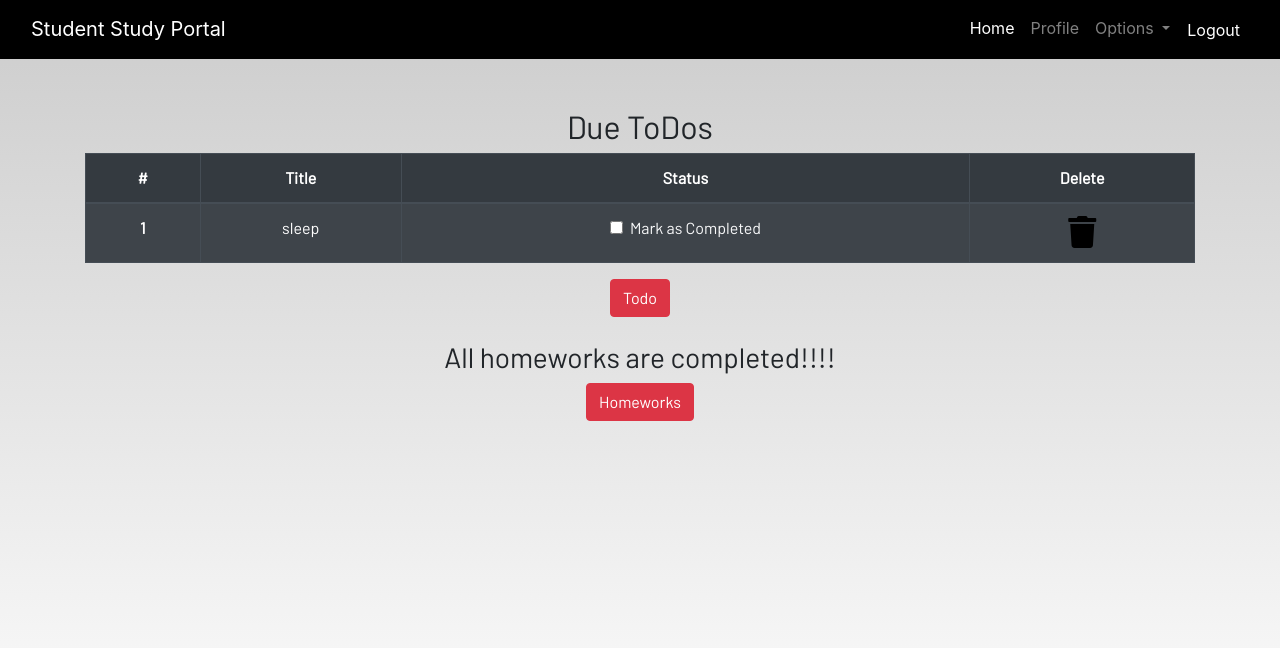
After one commit to Nishalpf3/studentstudyportal, a Django app: page /profile/ in a window 1280 px wide. The commit adds this page. Shown: the top 648 px of the page. Run offline with Django 5.2, Linux system fonts and the light colour scheme; a user stored in the database is signed in; data comes from the database, SQL or seed files in the repository; both versions use the stored data as it was after the commit; some libraries are stand-ins or nearby versions; some web fonts are replaced.

Commit message:
study portal all work done

```diff
--- a/studentstudyportal/dashboard/templates/dashboard/base.html
+++ b/studentstudyportal/dashboard/templates/dashboard/base.html
@@ -20,17 +20,19 @@
   <header>
     <nav class="navbar navbar-expand-lg navbar-dark bg-dark">
       <div class="container-fluid">
-        <a class="navbar-brand" href="#">Student Study Portal</a>        <button class="navbar-toggler" type="button" data-bs-toggle="collapse" data-bs-target="#navbarSupportedContent"
+        <a class="navbar-brand" href="{% url 'home' %}">Student Study Portal</a>
+        <button class="navbar-toggler" type="button" data-bs-toggle="collapse" data-bs-target="#navbarSupportedContent"
           aria-controls="navbarSupportedContent" aria-expanded="false" aria-label="Toggle navigation">
           <span class="navbar-toggler-icon"></span>
         </button>
         <div class="collapse navbar-collapse justify-content-end" id="navbarSupportedContent">
           <ul class="navbar-nav mb-2 mb-lg-0">
             <li class="nav-item">
-              <a class="nav-link active" aria-current="page" href="#">Home</a>
+              <a class="nav-link active" aria-current="page" href="{% url 'home' %}">Home</a>
             </li>
+            {% if user.is_authenticated %}
             <li class="nav-item">
-              <a class="nav-link" href="#">Profile</a>
+              <a class="nav-link" href="{% url 'profile' %}">Profile</a>
             </li>
             <li class="nav-item dropdown">
               <a class="nav-link dropdown-toggle" href="#" id="navbarDropdown" role="button" data-toggle="dropdown"
@@ -38,31 +40,36 @@
                 Options
               </a>
               <div class="dropdown-menu" aria-labelledby="navbarDropdown">
-                <a class="dropdown-item" href="#">Books</a>
-                <a class="dropdown-item" href="#">Wikipedia</a>
+                <a class="dropdown-item" href="{% url 'books' %}">Books</a>
+                <a class="dropdown-item" href="{% url 'wiki' %}">Wikipedia</a>
                 <div class="dropdown-divider"></div>
 
-                <a class="dropdown-item" href="#">Dictionary</a>
-                <a class="dropdown-item" href="#">Youtube</a>
+                <a class="dropdown-item" href="{% url 'dictionary' %}">Dictionary</a>
+                <a class="dropdown-item" href="{% url 'youtube' %}">Youtube</a>
                 <div class="dropdown-divider"></div>
-                <a class="dropdown-item" href="#">To-do</a>
-                <a class="dropdown-item" href="#">Homework</a>
+                <a class="dropdown-item" href="{% url 'todo' %}">To-do</a>
+                <a class="dropdown-item" href="{% url 'homework' %}">Homework</a>
                 <div class="dropdown-divider"></div>
-                <a class="dropdown-item" href="#">Notes</a>
-                <a class="dropdown-item" href="#">Conversion</a>
+                <a class="dropdown-item" href="{% url 'notes' %}">Notes</a>
+                <a class="dropdown-item" href="{% url 'conversion' %}">Conversion</a>
                 <div class="dropdown-divider"></div>
               </div>
             </li>
 
             <li class="nav-item">
-              <a class="nav-link" href="#">Logout</a>
+              <form method="POST" action="{% url 'logout' %}" class="nav-link">
+                {% csrf_token %}
+                <button type="submit" class="btn btn-link" style="padding: 0; color: white; text-decoration: none;">Logout</button>
+              </form>
+            </li>
+            {% else %}
+            <li class="nav-item">
+              <a class="nav-link" href="{% url 'register' %}">Register</a>
             </li>
             <li class="nav-item">
-              <a class="nav-link" href="#">Register</a>
+              <a class="nav-link" href="{% url 'login' %}">Login</a>
             </li>
-            <li class="nav-item">
-              <a class="nav-link" href="#">Login</a>
-            </li>
+            {% endif %}
           </ul>
         </div>
       </div>
@@ -70,7 +77,6 @@
   </header>
   <br /><br />
   <main>
-
 
     {% if messages %}
       {% for msg in messages %}
--- /dev/null
+++ b/studentstudyportal/dashboard/templates/dashboard/profile.html
@@ -0,0 +1,96 @@
+{% extends 'dashboard/base.html' %}
+{% load static %}
+{% load crispy_forms_tags %}
+{% block content %}
+<section class="text-center">
+    {% if not todos_done %}
+    <div class="container">
+        <h2>Due ToDos</h2>
+        <table class="table table-striped table-bordered table-hover table-dark">
+            <thead>
+                <tr>
+                    <th scope="col">#</th>
+                    <th scope="col">Title</th>
+                    <th scope="col">Status</th>
+                    <th scope="col">Delete</th>
+                </tr>
+            </thead>
+            <tbody>
+                {% for todo in todos %}
+                <tr>
+                    <th scope="row">{{ forloop.counter }}</th>
+                    <td>{{ todo.title }}</td>
+                    <td>
+                        <a href="{% url 'update-todo' todo.id %}">
+                            <div class="form-check">
+                                {% if todo.is_finished %}
+                                <input class="form-check-input" type="checkbox" checked>
+                                {% else %}
+                                <input class="form-check-input" type="checkbox">
+                                {% endif %}
+                                <label class="form-check-label text-light">
+                                    Mark as Completed
+                                </label>
+                            </div>
+                        </a>
+                    </td>
+                    <td><a href="{% url 'delete-todo' todo.id %}"><i class="fa fa-trash fa-2x"></i></a></td>
+                </tr>
+                {% endfor %}
+            </tbody>
+        </table>
+    {% else %}
+        <h3>All To dos are completed!!!!</h3>
+    {% endif %}
+    <a href="{% url 'todo' %}" class="btn btn-danger">Todo</a>
+
+    <br><br>
+    {% if not homework_done %}
+    <h2>Due Homeworks</h2>
+    <table class="table table-striped table-bordered table-hover table-dark">
+        <thead>
+            <tr>
+                <th scope="col">#</th>
+                <th scope="col">Subject</th>
+                <th scope="col">Title</th>
+                <th scope="col">Description</th>
+                <th scope="col">Due</th>
+                <th scope="col">Status</th>
+                <th scope="col">Delete</th>
+            </tr>
+        </thead>
+        <tbody>
+            {% for homework in homeworks %}
+            <tr>
+                <th scope="row">{{ forloop.counter }}</th>
+                <td>{{ homework.subject }}</td>
+                <td>{{ homework.title }}</td>
+                <td>{{ homework.description }}</td>
+                <td>{{ homework.due }}</td>
+                <td>
+                    <a href="{% url 'update-homework' homework.id %}">
+                        <div class="form-check">
+                            {% if homework.is_finished %}
+                            <input class="form-check-input" type="checkbox" checked>
+                            {% else %}
+                            <input class="form-check-input" type="checkbox">
+                            {% endif %}
+                            <label class="form-check-label text-light">
+                                Mark as Completed
+                            </label>
+                        </div>
+                    </a>
+                </td>
+                <td><a href="{% url 'delete-homework' homework.id %}"><i class="fa fa-trash fa-2x"></i></a></td>
+            </tr>
+            {% endfor %}
+        </tbody>
+    </table>
+    {% else %}
+        <h3>All homeworks are completed!!!!</h3>
+    {% endif %}
+
+    <a href="{% url 'homework' %}" class="btn btn-danger">Homeworks</a>
+    </div>
+</section>
+{% endblock content %}
--- a/studentstudyportal/dashboard/views.py
+++ b/studentstudyportal/dashboard/views.py
@@ -1,17 +1,22 @@
 from django.shortcuts import render
+from django import contrib
+
 from django.shortcuts import redirect, get_object_or_404
 from django.contrib import messages
 from .forms import *
 from django.views import generic
 from youtubesearchpython import VideosSearch
+from django.contrib.auth.views import LogoutView
+from django.urls import reverse_lazy
 import requests
 import wikipedia
+from django.contrib.auth.decorators import login_required
 # Create your views here.
 
 def home(request):
     return render (request,'dashboard/home.html')
 
-
+@login_required
 def notes(request):
     if request.method == "POST":
         form = NotesForm(request.POST)
@@ -26,6 +31,7 @@ def notes(request):
     return render (request, 'dashboard/notes.html',context)
 
 
+@login_required
 def delete_note(request, pk=None):
     Notes.objects.get(id=pk).delete()
     return redirect("notes")
@@ -33,7 +39,7 @@ def delete_note(request, pk=None):
 class NotesDetailView(generic.DetailView):
     model = Notes
 
-
+@login_required
 def homework(request):
     if request.method == "POST":
         form = HomeworkForm(request.POST)
@@ -69,7 +75,7 @@ def homework(request):
                }
     return render(request, 'dashboard/homework.html',context)
 
-
+@login_required
 def update_homework(request, pk=None):
     homework = get_object_or_404(Homework, id=pk)
     if request.method == 'POST':
@@ -81,7 +87,7 @@ def update_homework(request, pk=None):
     return redirect('homework')
 
 
-
+@login_required
 def delete_homework(request, pk=None):
     Homework.objects.get(id=pk).delete()
     return redirect("homework")
@@ -120,6 +126,8 @@ def youtube(request):
     context = {'form':form}
     return render(request, "dashboard/youtube.html", context)
 
+
+@login_required
 def todo(request):
     if request.method == 'POST':
         form = TodoForm(request.POST)
@@ -154,7 +162,7 @@ def todo(request):
     }
     return render(request,"dashboard/todo.html",context)
 
-
+@login_required
 def update_todo(request, pk=None):
     todo = get_object_or_404(Todo, id=pk)
     if request.method == 'POST':
@@ -165,7 +173,7 @@ def update_todo(request, pk=None):
         todo.save()
     return redirect('todo')
 
-
+@login_required
 def delete_todo(request,pk=None):
     Todo.objects.get(id=pk).delete()
     return redirect("todo")
@@ -366,3 +374,27 @@ def register(request):
         'form':form
     }
     return render(request,'dashboard/register.html',context)
+
+
+
+@login_required
+def profile(request):
+    homeworks = Homework.objects.filter(is_finished=False, user=request.user)
+    todos = Todo.objects.filter(is_finished=False, user=request.user)
+
+    homework_done = not homeworks.exists()
+    todos_done = not todos.exists()
+
+    context = {
+        'homeworks': homeworks,
+        'todos': todos,
+        'homework_done': homework_done,
+        'todos_done': todos_done
+    }
+    return render(request, "dashboard/profile.html", context)
+
+
+class CustomLogoutView(LogoutView):
+    template_name = "dashboard/logout.html"
+    next_page = reverse_lazy('login')
+    http_method_names = ['get', 'post']
--- a/studentstudyportal/studentstudyportal/urls.py
+++ b/studentstudyportal/studentstudyportal/urls.py
@@ -18,11 +18,15 @@ from django.contrib import admin
 from django.urls import path, include
 from dashboard import views as dash_views
 from django.contrib.auth import views as auth_views
+from dashboard.views import CustomLogoutView  # Import the custom logout view
 
 
 urlpatterns = [
     path('admin/', admin.site.urls),
     path('', include('dashboard.urls')),
     path('register/', dash_views.register,name='register'),
-    path('login/', auth_views.LoginView.as_view(template_name="dashboard/login.html"),name='login')
+    path('login/', auth_views.LoginView.as_view(template_name="dashboard/login.html"),name='login'),
+     path('logout/', CustomLogoutView.as_view(), name='logout'),  # Use the custom logout view
+    path('profile/', dash_views.profile,name='profile'),
+
 ]
```
Also changed, not shown: studentstudyportal/dashboard/templates/dashboard/home.html (+8 -8 lines), studentstudyportal/dashboard/templates/dashboard/logout.html (added, +9 -0 lines), studentstudyportal/db.sqlite3.
